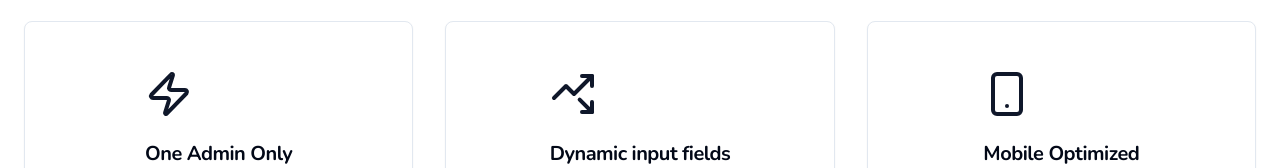
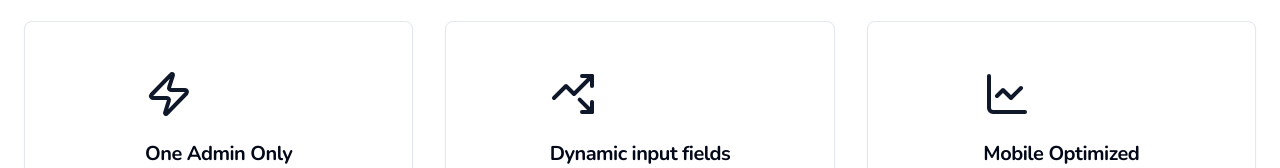
Before and after one commit to kaphjgpa/School-Management-App, a React (Vite) app in the folder school-management-frontend/: page / in a window 1280 px wide. Shown: the part 728-896 px from the top of the page. Built offline with nearby package versions, Linux system fonts and the light colour scheme.

Commit message:
feature in landing page

```diff
--- a/school-management-frontend/components/LandingPage.jsx
+++ b/school-management-frontend/components/LandingPage.jsx
@@ -3,7 +3,7 @@ import { Card, CardContent, CardHeader, CardTitle } from "@/components/ui/card";
 import {
   OctagonMinus,
   Zap,
-  Smartphone,
+  ChartLine,
   School,
   TrendingUpDown,
   FileJson2,
@@ -88,9 +88,9 @@ export default function LandingPage() {
               description="In this application, I have developed a feature that allows for the implementation of a dynamic input field, which adapts its behavior and functionality based on the underlying model. This means the input field dynamically adjusts to accommodate the specific attributes, requirements, or constraints defined by the model, providing a more flexible and tailored user experience."
             />
             <FeatureCard
-              Icon={Smartphone}
+              Icon={ChartLine}
               title="Mobile Optimized"
-              description="Access your tasks on the go with our mobile-friendly design."
+              description="Class Analytics offers a clear view of all classes and their students, while the Financial Report summarizes earnings from student fees and expenses on teacher salaries, streamlining management and financial oversight."
             />
           </div>
         </div>
```
